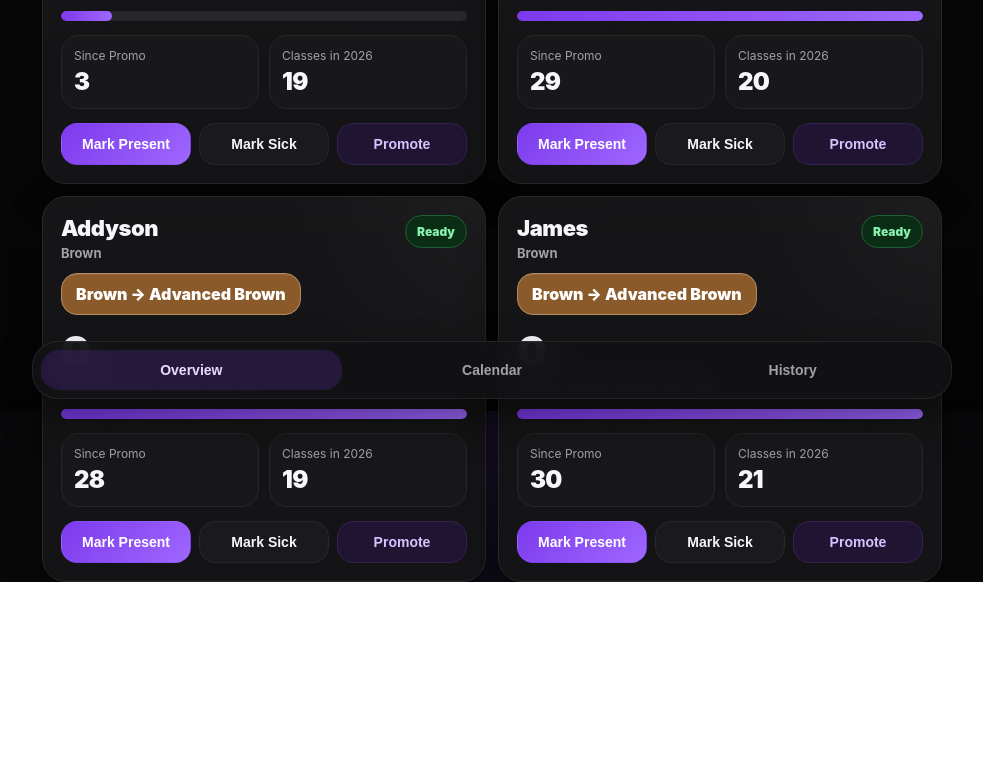
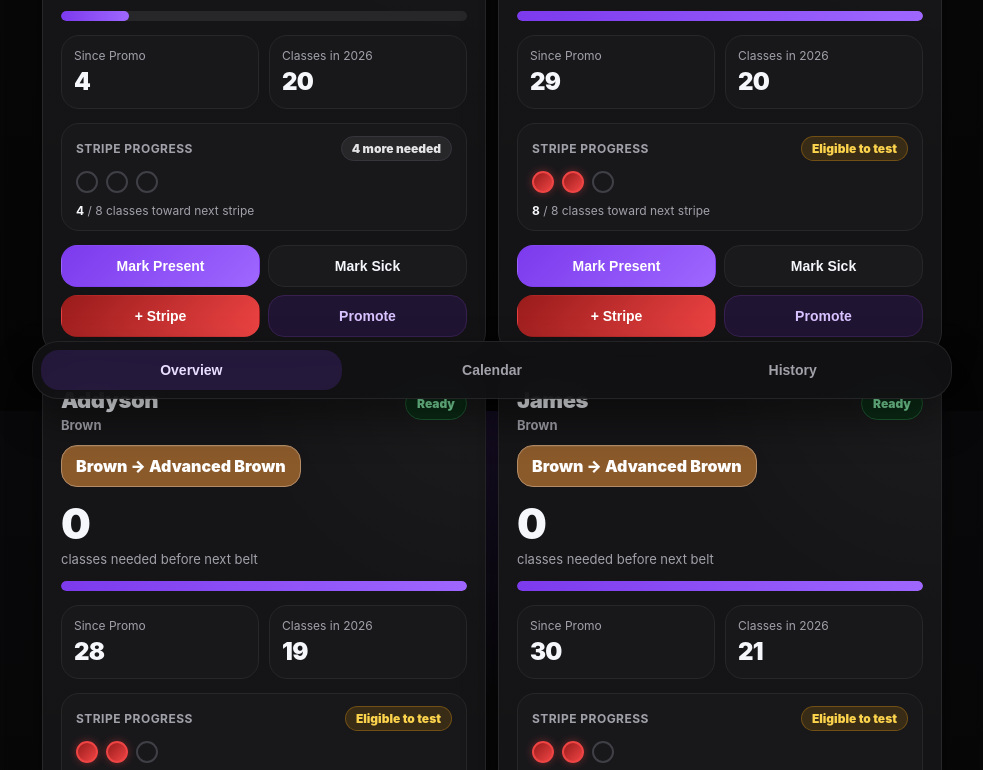
Before and after one commit to brandonsc77/karate-tracker, a plain HTML site: page index.html in a window 1280 px wide. Shown: the part 389-1159 px from the top of the page, without its empty margins (148-1131 px from the left). Before the commit the page ends 971 px from the top, so only its background shows below. Drawn offline with Linux system fonts and the light colour scheme.

Commit message:
Update index.html

```diff
--- a/index.html
+++ b/index.html
@@ -140,6 +140,12 @@ button:active{
   border-color:#37204f;
 }
 
+.stripe-btn{
+  background:linear-gradient(135deg,#991b1b,#ef4444);
+  color:#fff;
+  border-color:transparent;
+}
+
 .tile-grid{
   display:grid;
   grid-template-columns:repeat(2,1fr);
@@ -273,14 +279,103 @@ button:active{
   letter-spacing:-0.03em;
 }
 
-.tile-actions{
+/* ── Stripe section ── */
+.stripe-section{
+  margin-top:14px;
+  background:var(--surface-2);
+  border:1px solid var(--border);
+  border-radius:18px;
+  padding:12px 14px;
+}
+
+.stripe-header{
+  display:flex;
+  justify-content:space-between;
+  align-items:center;
+  margin-bottom:10px;
+}
+
+.stripe-label{
+  font-size:12px;
+  color:var(--muted);
+  font-weight:700;
+  text-transform:uppercase;
+  letter-spacing:.04em;
+}
+
+.stripe-status{
+  font-size:12px;
+  font-weight:900;
+  padding:4px 10px;
+  border-radius:999px;
+}
+
+.stripe-status.stripe-ready{
+  background:rgba(245,158,11,.15);
+  color:#fcd34d;
+  border:1px solid rgba(245,158,11,.3);
+}
+
+.stripe-status.stripe-progress{
+  background:var(--gray-pill);
+  color:var(--gray-text);
+  border:1px solid #35353b;
+}
+
+.stripe-status.stripe-maxed{
+  background:var(--green-bg);
+  color:#86efac;
+  border:1px solid #1f5f34;
+}
+
+.stripe-dots{
+  display:flex;
+  gap:8px;
+  align-items:center;
+  margin-bottom:10px;
+}
+
+.stripe-dot{
+  width:22px;
+  height:22px;
+  border-radius:50%;
+  border:2px solid #3f3f46;
+  background:transparent;
+  transition:background .2s, border-color .2s;
+}
+
+.stripe-dot.earned{
+  background:linear-gradient(135deg,#991b1b,#ef4444);
+  border-color:#ef4444;
+  box-shadow:0 0 8px rgba(239,68,68,.4);
+}
+
+.stripe-classes{
+  font-size:12px;
+  color:var(--muted);
+}
+
+.stripe-classes strong{
+  color:var(--text);
+}
+
+/* ── Tile action rows ── */
+.tile-actions-top{
   display:grid;
-  grid-template-columns:repeat(3,1fr);
+  grid-template-columns:repeat(2,1fr);
   gap:8px;
   margin-top:14px;
 }
 
-.tile-actions button{
+.tile-actions-bottom{
+  display:grid;
+  grid-template-columns:repeat(2,1fr);
+  gap:8px;
+  margin-top:8px;
+}
+
+.tile-actions-top button,
+.tile-actions-bottom button{
   padding:12px 10px;
 }
 
@@ -446,7 +541,7 @@ button:active{
   .tile-name{font-size:20px}
   .calendar-grid{gap:6px}
   .day-cell{min-height:72px;padding:10px 4px}
-  .tile-actions{grid-template-columns:1fr}
+  .tile-actions-bottom{grid-template-columns:1fr}
 }
 </style>
 </head>
@@ -456,7 +551,7 @@ button:active{
     <div class="hero-row">
       <div>
         <h1>Karate Tracker 2026</h1>
-        <div class="sub">Attendance tracker for your 4 kids. 24 classes are required before they can test for the next belt.</div>
+        <div class="sub">Attendance tracker for your 4 kids. 24 classes to promote · 8 classes to stripe test.</div>
       </div>
       <div class="pill" id="todayPill">Today</div>
     </div>
@@ -516,16 +611,18 @@ button:active{
 
 <script>
 const BELTS = ["White","Yellow","Orange","Blue","Green","Advanced Green","Purple","Advanced Purple","Brown","Advanced Brown","Red","Advanced Red","Black"];
-const REQUIRED = 24;
+const REQUIRED = 24;        // classes needed to promote
+const STRIPE_REQUIRED = 8;  // classes needed to be stripe-test eligible
+const MAX_STRIPES = 3;      // stripes per belt
 const ACTIVE_YEAR = 2026;
 const STORAGE_KEY = "karate-tracker-2026-v10";
 
 const DEFAULT_STATE = {
   "kids": [
-    {"id":1,"name":"Caroline","belt":"Advanced Brown","classesSincePromo":3,"classes2026":19,"attendedToday":false,"sick":false},
-    {"id":2,"name":"Viviann","belt":"Brown","classesSincePromo":29,"classes2026":20,"attendedToday":false,"sick":false},
-    {"id":3,"name":"Addyson","belt":"Brown","classesSincePromo":28,"classes2026":19,"attendedToday":false,"sick":false},
-    {"id":4,"name":"James","belt":"Brown","classesSincePromo":30,"classes2026":21,"attendedToday":false,"sick":false}
+    {"id":1,"name":"Caroline","belt":"Advanced Brown","classesSincePromo":4,"classes2026":20,"attendedToday":false,"sick":false,"currentStripe":0,"classesSinceStripe":4},
+    {"id":2,"name":"Viviann","belt":"Brown","classesSincePromo":29,"classes2026":20,"attendedToday":false,"sick":false,"currentStripe":2,"classesSinceStripe":29},
+    {"id":3,"name":"Addyson","belt":"Brown","classesSincePromo":28,"classes2026":19,"attendedToday":false,"sick":false,"currentStripe":2,"classesSinceStripe":28},
+    {"id":4,"name":"James","belt":"Brown","classesSincePromo":30,"classes2026":21,"attendedToday":false,"sick":false,"currentStripe":2,"classesSinceStripe":30}
   ],
   "attendanceHistory": [
     {"id":"Caroline-2026-01-06-present","child":"Caroline","type":"present","date":"2026-01-06"},
@@ -544,6 +641,9 @@ const DEFAULT_STATE = {
     {"id":"Caroline-2026-03-04-present","child":"Caroline","type":"present","date":"2026-03-04"},
     {"id":"Caroline-2026-03-24-present","child":"Caroline","type":"present","date":"2026-03-24"},
     {"id":"Caroline-2026-03-25-present","child":"Caroline","type":"present","date":"2026-03-25"},
+    {"id":"Caroline-2026-04-14-present","child":"Caroline","type":"present","date":"2026-04-14"},
+    {"id":"Caroline-2026-04-15-present","child":"Caroline","type":"present","date":"2026-04-15"},
+    {"id":"Caroline-2026-04-16-present","child":"Caroline","type":"present","date":"2026-04-16"},
 
     {"id":"Viviann-2026-01-06-present","child":"Viviann","type":"present","date":"2026-01-06"},
     {"id":"Viviann-2026-01-07-present","child":"Viviann","type":"present","date":"2026-01-07"},
@@ -562,6 +662,8 @@ const DEFAULT_STATE = {
     {"id":"Viviann-2026-03-10-present","child":"Viviann","type":"present","date":"2026-03-10"},
     {"id":"Viviann-2026-03-24-present","child":"Viviann","type":"present","date":"2026-03-24"},
     {"id":"Viviann-2026-03-25-present","child":"Viviann","type":"present","date":"2026-03-25"},
+    {"id":"Viviann-2026-04-14-present","child":"Viviann","type":"present","date":"2026-04-14"},
+    {"id":"Viviann-2026-04-15-present","child":"Viviann","type":"present","date":"2026-04-15"},
 
     {"id":"Addyson-2026-01-06-present","child":"Addyson","type":"present","date":"2026-01-06"},
     {"id":"Addyson-2026-01-07-present","child":"Addyson","type":"present","date":"2026-01-07"},
@@ -580,6 +682,8 @@ const DEFAULT_STATE = {
     {"id":"Addyson-2026-03-10-present","child":"Addyson","type":"present","date":"2026-03-10"},
     {"id":"Addyson-2026-03-24-present","child":"Addyson","type":"present","date":"2026-03-24"},
     {"id":"Addyson-2026-03-25-present","child":"Addyson","type":"present","date":"2026-03-25"},
+    {"id":"Addyson-2026-04-14-present","child":"Addyson","type":"present","date":"2026-04-14"},
+    {"id":"Addyson-2026-04-15-present","child":"Addyson","type":"present","date":"2026-04-15"},
 
     {"id":"James-2026-01-06-present","child":"James","type":"present","date":"2026-01-06"},
     {"id":"James-2026-01-07-present","child":"James","type":"present","date":"2026-01-07"},
@@ -599,13 +703,6 @@ const DEFAULT_STATE = {
     {"id":"James-2026-03-10-present","child":"James","type":"present","date":"2026-03-10"},
     {"id":"James-2026-03-24-present","child":"James","type":"present","date":"2026-03-24"},
     {"id":"James-2026-03-25-present","child":"James","type":"present","date":"2026-03-25"},
-
-    {"id":"Caroline-2026-04-14-present","child":"Caroline","type":"present","date":"2026-04-14"},
-    {"id":"Caroline-2026-04-15-present","child":"Caroline","type":"present","date":"2026-04-15"},
-    {"id":"Viviann-2026-04-14-present","child":"Viviann","type":"present","date":"2026-04-14"},
-    {"id":"Viviann-2026-04-15-present","child":"Viviann","type":"present","date":"2026-04-15"},
-    {"id":"Addyson-2026-04-14-present","child":"Addyson","type":"present","date":"2026-04-14"},
-    {"id":"Addyson-2026-04-15-present","child":"Addyson","type":"present","date":"2026-04-15"},
     {"id":"James-2026-04-14-present","child":"James","type":"present","date":"2026-04-14"},
     {"id":"James-2026-04-15-present","child":"James","type":"present","date":"2026-04-15"},
 
@@ -625,7 +722,6 @@ const DEFAULT_STATE = {
 
 function isoToday(){
   // FIX: Use local date components instead of toISOString() which returns UTC.
-  // This prevents dates from shifting when your local time and UTC are on different calendar days.
   const d = new Date();
   return new Date(d.getFullYear(), d.getMonth(), d.getDate(), 12)
     .toISOString()
@@ -650,6 +746,10 @@ function yearFromIso(d){
 
 function classesRemaining(n){
   return Math.max(REQUIRED - n, 0);
+}
+
+function stripeClassesRemaining(classesSinceStripe){
+  return Math.max(STRIPE_REQUIRED - classesSinceStripe, 0);
 }
 
 function beltStyle(belt){
@@ -688,7 +788,16 @@ function beltStyle(belt){
 function loadState(){
   try{
     const saved = localStorage.getItem(STORAGE_KEY);
-    if(saved) return JSON.parse(saved);
+    if(saved){
+      const parsed = JSON.parse(saved);
+      // Migrate: add stripe fields to any kid missing them (safe for existing saves)
+      parsed.kids = parsed.kids.map(k => ({
+        currentStripe: 0,
+        classesSinceStripe: k.classesSincePromo || 0,
+        ...k
+      }));
+      return parsed;
+    }
   }catch(e){}
   return JSON.parse(JSON.stringify(DEFAULT_STATE));
 }
@@ -712,13 +821,31 @@ function setView(name){
   document.querySelector(`.tabbar button[data-view="${name}"]`).classList.add("active");
 }
 
+function renderStripeDots(currentStripe){
+  return Array.from({length: MAX_STRIPES}, (_, i) =>
+    `<div class="stripe-dot ${i < currentStripe ? "earned" : ""}"></div>`
+  ).join("");
+}
+
 function renderDashboard(){
   document.getElementById("tileGrid").innerHTML = state.kids.map(k => {
+    // Belt progress
     const rem = classesRemaining(k.classesSincePromo);
     const ready = rem === 0;
     const pct = Math.min((k.classesSincePromo / REQUIRED) * 100, 100);
     const statusClass = k.sick ? "sick" : (ready ? "ready" : "progress");
     const statusText = k.sick ? "Sick today" : (ready ? "Ready" : `${rem} left`);
+
+    // Stripe progress
+    const stripeMaxed = k.currentStripe >= MAX_STRIPES;
+    const stripeRem = stripeMaxed ? 0 : stripeClassesRemaining(k.classesSinceStripe);
+    const stripeEligible = !stripeMaxed && stripeRem === 0;
+    const stripeStatusClass = stripeMaxed ? "stripe-maxed" : (stripeEligible ? "stripe-ready" : "stripe-progress");
+    const stripeStatusText = stripeMaxed
+      ? "All stripes earned"
+      : stripeEligible
+        ? "Eligible to test"
+        : `${stripeRem} more needed`;
 
     return `
       <div class="card tile">
@@ -754,9 +881,25 @@ function renderDashboard(){
           </div>
         </div>
 
-        <div class="tile-actions">
+        <div class="stripe-section">
+          <div class="stripe-header">
+            <div class="stripe-label">Stripe Progress</div>
+            <div class="stripe-status ${stripeStatusClass}">${stripeStatusText}</div>
+          </div>
+          <div class="stripe-dots">
+            ${renderStripeDots(k.currentStripe)}
+          </div>
+          <div class="stripe-classes">
+            <strong>${Math.min(k.classesSinceStripe, STRIPE_REQUIRED)}</strong> / ${STRIPE_REQUIRED} classes toward next stripe
+          </div>
+        </div>
+
+        <div class="tile-actions-top">
           <button class="primary" onclick="markPresent(${k.id})">${k.attendedToday ? "Undo Present" : "Mark Present"}</button>
           <button onclick="toggleSick(${k.id})">${k.sick ? "Clear Sick" : "Mark Sick"}</button>
+        </div>
+        <div class="tile-actions-bottom">
+          <button class="stripe-btn" onclick="awardStripe(${k.id})" ${stripeMaxed ? "disabled style='opacity:.4;cursor:not-allowed'" : ""}>+ Stripe</button>
           <button class="secondary" onclick="promoteKid(${k.id})">Promote</button>
         </div>
       </div>
@@ -886,10 +1029,11 @@ function markPresent(id){
 
     return {
       ...k,
-      attendedToday:turnOn,
-      sick:turnOn ? false : k.sick,
-      classesSincePromo:turnOn ? k.classesSincePromo + 1 : Math.max(k.classesSincePromo - 1, 0),
-      classes2026:turnOn ? incrementYearCount(k, today) : decrementYearCount(k, today)
+      attendedToday: turnOn,
+      sick: turnOn ? false : k.sick,
+      classesSincePromo: turnOn ? k.classesSincePromo + 1 : Math.max(k.classesSincePromo - 1, 0),
+      classesSinceStripe: turnOn ? k.classesSinceStripe + 1 : Math.max(k.classesSinceStripe - 1, 0),
+      classes2026: turnOn ? incrementYearCount(k, today) : decrementYearCount(k, today)
     };
   });
 
@@ -916,8 +1060,38 @@ function toggleSick(id){
 
     return {
       ...k,
-      sick:newSick,
-      attendedToday:false
+      sick: newSick,
+      attendedToday: false
+    };
+  });
+
+  saveState();
+  renderAll();
+}
+
+function awardStripe(id){
+  state.kids = state.kids.map(k => {
+    if(k.id !== id) return k;
+    if(k.currentStripe >= MAX_STRIPES) return k;
+    return {
+      ...k,
+      currentStripe: k.currentStripe + 1,
+      classesSinceStripe: 0  // reset stripe class counter after awarding
+    };
+  });
+
+  saveState();
+  renderAll();
+}
+
+function removeStripe(id){
+  state.kids = state.kids.map(k => {
+    if(k.id !== id) return k;
+    if(k.currentStripe <= 0) return k;
+    return {
+      ...k,
+      currentStripe: k.currentStripe - 1,
+      classesSinceStripe: 0
     };
   });
 
@@ -934,21 +1108,23 @@ function promoteKid(id){
 
     if(from !== to){
       state.promotionHistory.push({
-        id:Math.random().toString(36).slice(2),
-        date:isoToday(),
-        child:k.name,
+        id: Math.random().toString(36).slice(2),
+        date: isoToday(),
+        child: k.name,
         from,
         to,
-        note:"Progress reset after promotion."
+        note: "Progress reset after promotion."
       });
     }
 
     return {
       ...k,
-      belt:to,
-      classesSincePromo:0,
-      attendedToday:false,
-      sick:false
+      belt: to,
+      classesSincePromo: 0,
+      currentStripe: 0,         // stripes reset on belt promotion
+      classesSinceStripe: 0,
+      attendedToday: false,
+      sick: false
     };
   });
 
@@ -964,10 +1140,11 @@ function resetToday(){
       removeHistory(k.name, "present", today);
       return {
         ...k,
-        attendedToday:false,
-        sick:false,
-        classesSincePromo:Math.max(k.classesSincePromo - 1, 0),
-        classes2026:decrementYearCount(k, today)
+        attendedToday: false,
+        sick: false,
+        classesSincePromo: Math.max(k.classesSincePromo - 1, 0),
+        classesSinceStripe: Math.max(k.classesSinceStripe - 1, 0),
+        classes2026: decrementYearCount(k, today)
       };
     }
 
@@ -977,8 +1154,8 @@ function resetToday(){
 
     return {
       ...k,
-      attendedToday:false,
-      sick:false
+      attendedToday: false,
+      sick: false
     };
   });
 
```
